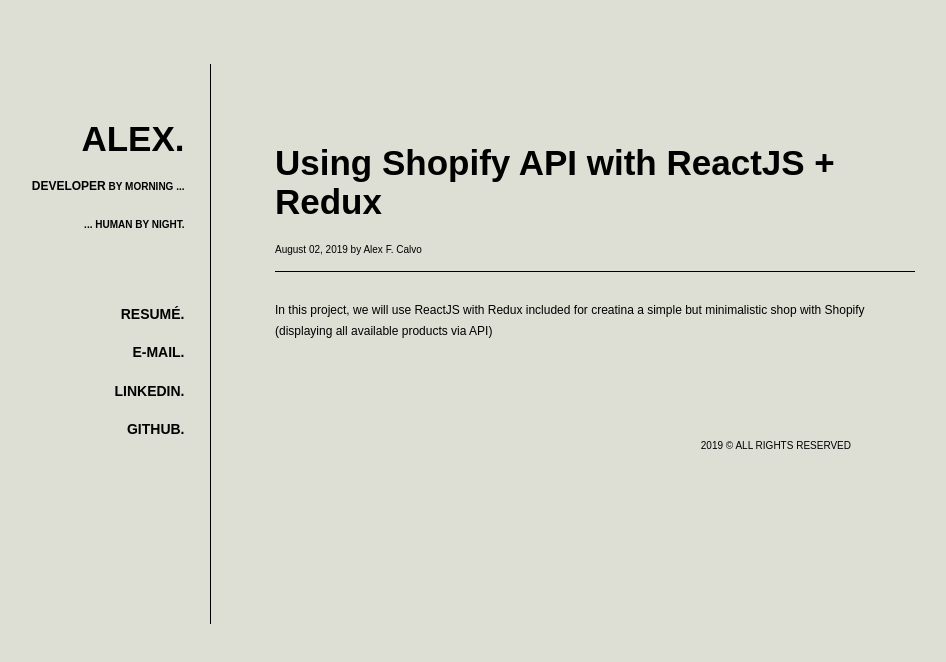
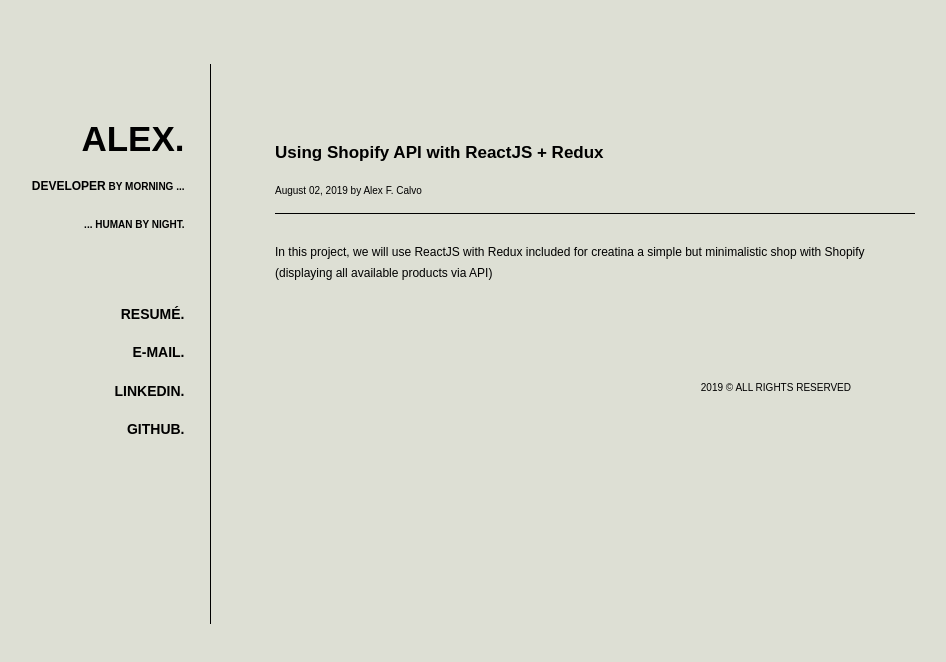
Before and after one commit to MartialWrapper/my-blog, a Gatsby site: page /2019-08-02-using-shopify-api-with-reactjs-redux/ in a window 1280 px wide. Shown: the whole page, without its empty margins (45-991 px from the left). Built offline with nearby package versions, Linux system fonts and the light colour scheme; Gatsby itself is replaced by a stand-in of ours; some packages are replaced by stand-ins of ours.

Commit message:
Last morning fix

```diff
--- a/src/templates/blog-post.js
+++ b/src/templates/blog-post.js
@@ -26,6 +26,9 @@
             marginTop: rhythm(4.7),
             marginBottom: '3%',
             textAlign: 'left',
+            fontSize: '17px',
+            alignSelf: 'flex-start',
+            fontWeight: '600'
           }}
         >
           {post.frontmatter.title}
```
